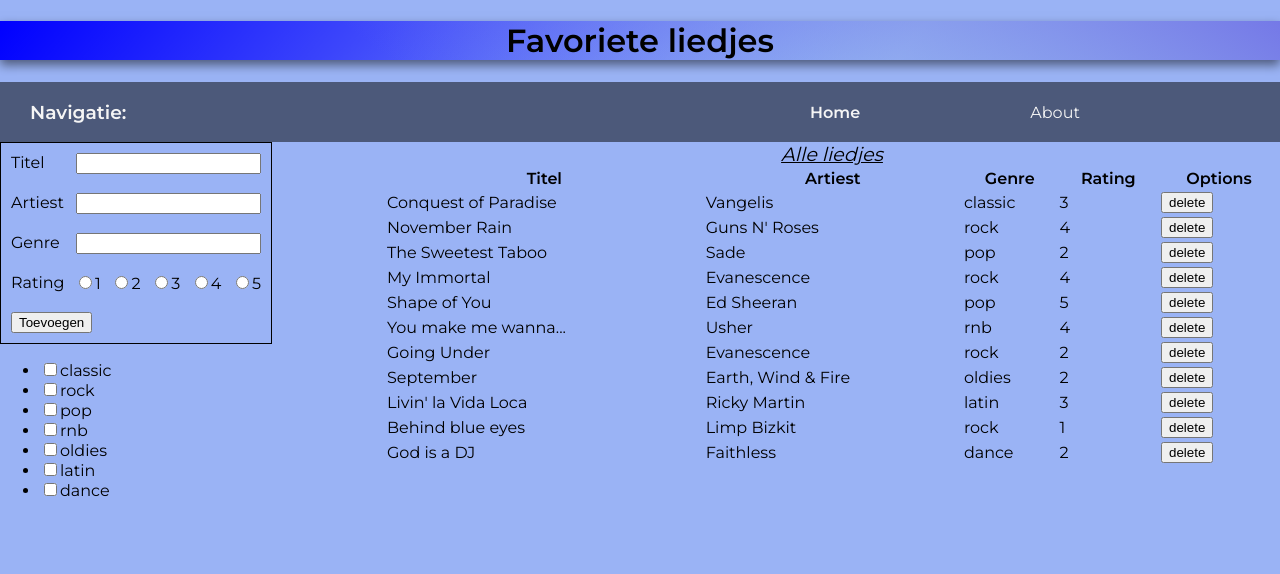
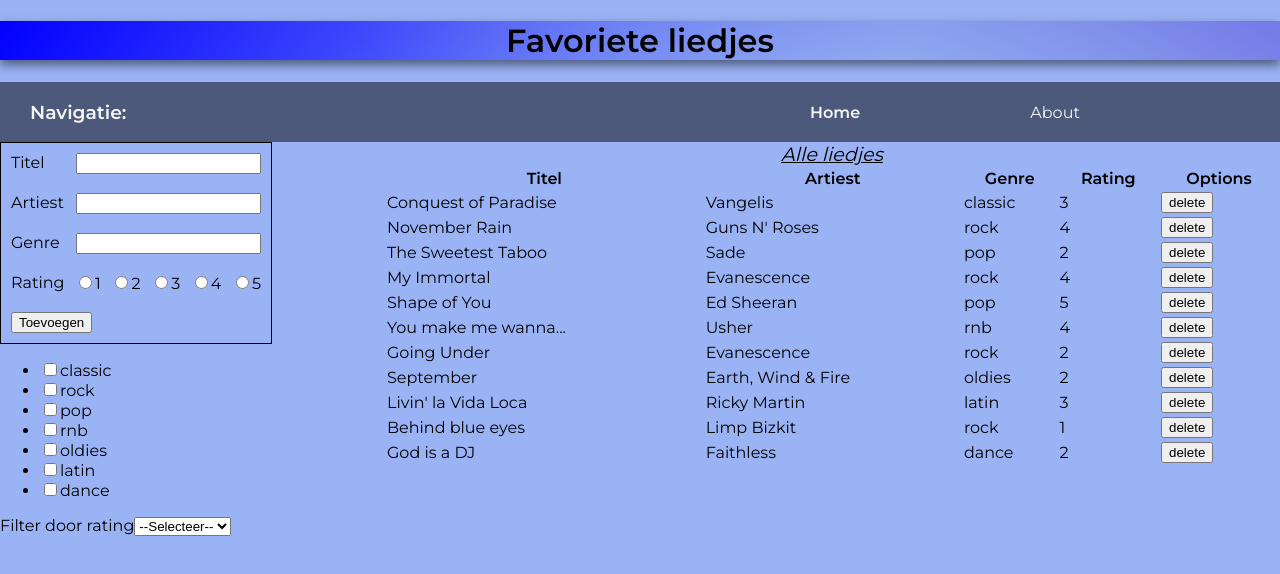
Before and after one commit to dpendjol/dominique_pendjol_lil-playlist, a React (Create React App) app: page / in a window 1280 px wide. Shown: the top 574 px of the page. Built offline with nearby package versions, Linux system fonts and the light colour scheme.

Commit message:
Features are working seperate of each other, now combining them

```diff
--- a/src/components/Container/index.js
+++ b/src/components/Container/index.js
@@ -14,8 +14,9 @@ const Container = () => {
     const [byGenre, setByGenre] = useState(false)
     const [allGenres, setAllGenres] = useState([])
     const [genresTrue, setGenresTrue] = useState(0)
+    const [filterRating, setFilterRating] = useState(0)
 
-    // Execute once on load of component filter assignment
+    // Execute load of component filter assignment if a song is added
     useEffect(() => {
         const uniqueGenres = getUniqueGenres(songList)
         const arrObjGenres = []
@@ -28,10 +29,13 @@ const Container = () => {
 
     //filter assignment
 
+    // start add song assignment
     const addSong = (newSong) => {
         setSongList([...songList, newSong])
     }
+    // stop add song assignment
 
+    // start delete song assignment
     const deleteSong = (delSong) => {
         const newSongList = songList.filter(song => {
             if (song.id !== delSong) {
@@ -41,6 +45,7 @@ const Container = () => {
         })
         setSongList(newSongList)
     }
+    // stop delete song assignment
 
     // CATEGORISEREN
     const getUniqueGenres = (listOfSongs) => {
@@ -59,8 +64,10 @@ const Container = () => {
         return array
     }
 
-
     const arraySongList = () => {
+        console.log('arraySongList')
+        console.log('genresTrue: ', genresTrue)
+        console.log('filterRating', filterRating)
         if (byGenre) {
             const songsByGenre = getSongsByGenre(getUniqueGenres(songList), songList)
             return (<div className='SongListContainer'>
@@ -91,21 +98,29 @@ const Container = () => {
                     <SongList songList={listToBeDisplayed} options={{delete: deleteSong}}></SongList>
                 </div>
             )
+        } else if (filterRating > 0) {
+            console.log('Zit in filterRating if statement')
+            const listToBeDisplayed = songList.reduce((list, song) => {
+                if (filterRating == song.rating) {
+                    list.push(song)
+                }
+                return list
+            },[])
 
+            return (
+                <div className='SongListContainer'>
+                    <SongList songList={listToBeDisplayed} options={{delete: deleteSong}}></SongList>
+                </div>
+            )
         } else {
             return (
                 <div className='SongListContainer'>
-                <SongList songList={songList} options={{delete: deleteSong}}></SongList>
+                    <SongList songList={songList} options={{delete: deleteSong}}></SongList>
                 </div>
             )
         }
     }
     //  CATEGORISEREN
-
-
-    const uniqueGenres = getUniqueGenres(songList)
-    const toReturn = arraySongList();
-
 
     // filter assignment
     const changeGenreFilter = (id, checked) => {
@@ -120,22 +135,27 @@ const Container = () => {
             if (genre.id === id) {
                 genre.value = checked
             }
-
-
-
             return genre
         })
         setGenresTrue(number)
         setAllGenres(alterdGenres)
     }
 
+
+    const changeRatingFilter = (value) => {
+        console.log('Setting filter rating to: ', value)
+        setFilterRating(value)
+    }
     //filter assignment
+
+
+    const toReturn = arraySongList();
 
     return (
         <div className="Container">
             <div className='FormContainer'>
                 <InputForm addSong={addSong}></InputForm>
-                <FilterForm genres={allGenres} changeGenreFilter={changeGenreFilter} />
+                <FilterForm genres={allGenres} changeGenreFilter={changeGenreFilter} rating={filterRating} changeRatingFilter={changeRatingFilter} />
             </div>
             {toReturn}
         </div>
--- a/src/components/FilterForm/index.js
+++ b/src/components/FilterForm/index.js
@@ -1,12 +1,16 @@
 import React from 'react'
 
-const FilterForm = ({genres, changeGenreFilter}) => {
+const FilterForm = ({genres, changeGenreFilter, changeRatingFilter, filterRating}) => {
 
     const handleChange = (e) => {
-        const id = e.target.id
-        const checked = e.target.checked
-
-        changeGenreFilter(id, checked)
+        if (e.target.type === "checkbox") {
+            const id = e.target.id
+            const checked = e.target.checked
+            changeGenreFilter(id, checked)
+        } else {
+            const value = e.target.value
+            changeRatingFilter(value)
+        }
     }
 
     const allCheckBoxes = genres.map(genre => {
@@ -26,9 +30,20 @@ const FilterForm = ({genres, changeGenreFilter}) => {
 
     return (
         <div className="filter__container">
-            <ul>
+            <label htmlFor="filter__list"></label>
+            <ul id="filter__list">
                 {allCheckBoxes}
             </ul>
+
+            <label htmlFor="rating">Filter door rating</label>
+            <select id="rating" name="rating" value={filterRating} onChange={handleChange}>
+                <option value={0}>--Selecteer--</option>
+                <option value={1}>1 ster</option>
+                <option value={2}>2 sterren</option>
+                <option value={3}>3 sterren</option>
+                <option value={4}>4 sterren</option>
+                <option value={5}>5 sterren</option>
+            </select>
         </div>
     )
 }
```
